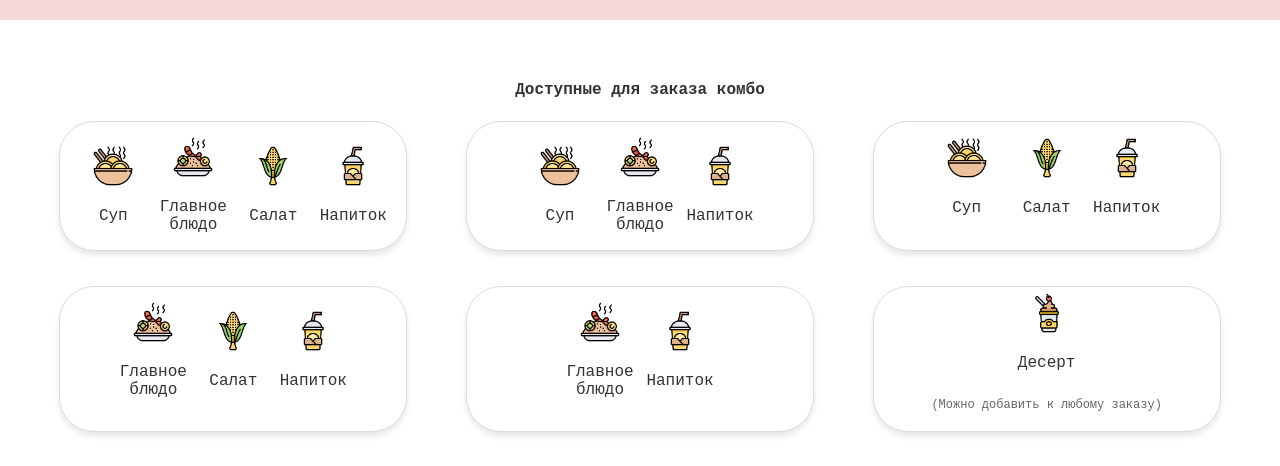
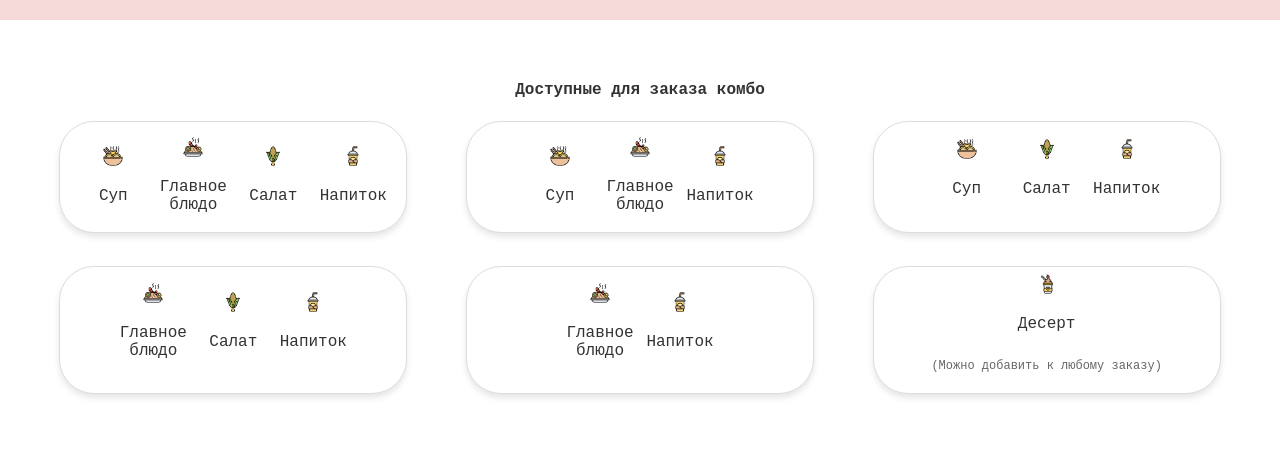
Before and after one commit to karvanilla/karleo, a plain HTML site: page lunch.html in a window 1280 px wide. Shown: the part 134-600 px from the top of the page. Drawn offline with Linux system fonts and the light colour scheme; no server answers; a web font is replaced by a local one.

Commit message:
Update lunch.css

```diff
--- a/styles/lunch.css
+++ b/styles/lunch.css
@@ -195,8 +195,8 @@ button[type="submit"]:hover {
 }
 
 .dish-img {
-  width: 40px;
-  height: 40px;
+  width: 20px;
+  height: 20px;
   margin-bottom: 5px;
   transition: transform 0.3s ease;
 }
```
